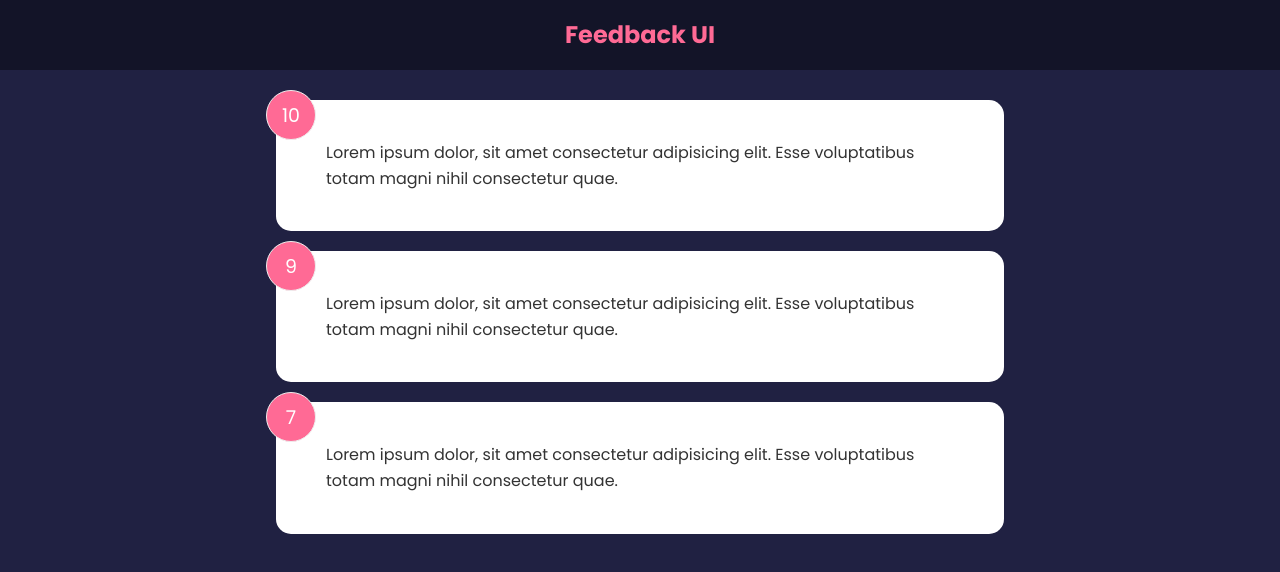
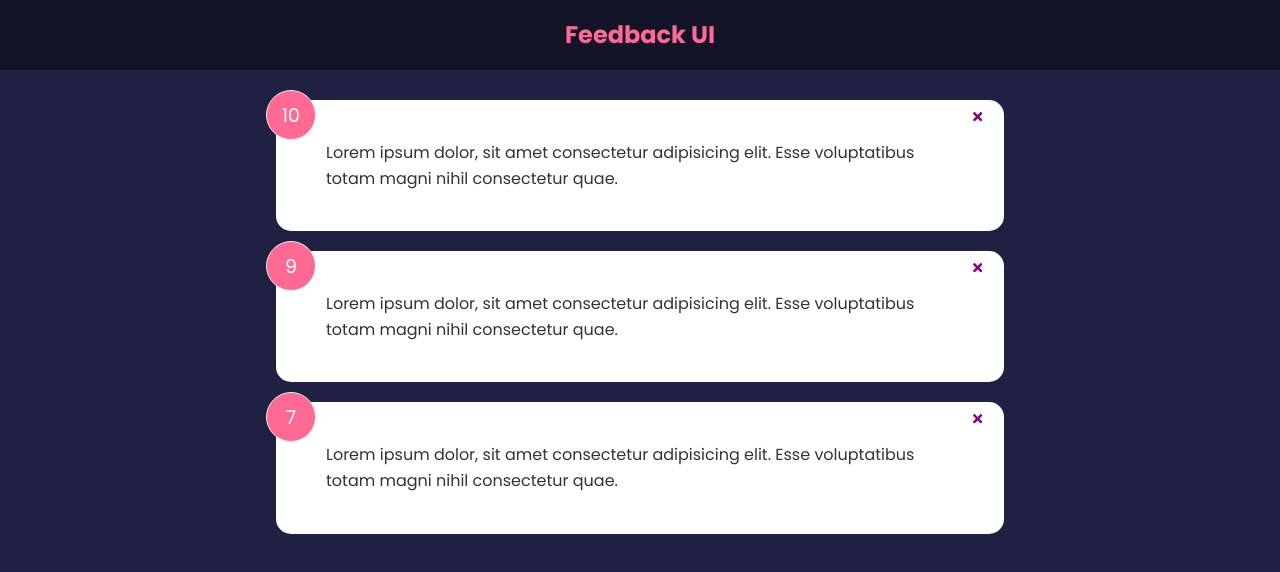
Before and after one commit to rilindtasholli/feedback-app, a React (Create React App) app: page / in a window 1280 px wide. Shown: the top 572 px of the page. Built offline with nearby package versions, Linux system fonts and the light colour scheme.

Commit message:
added Delete Feedback functionality

```diff
--- a/package.json
+++ b/package.json
@@ -9,6 +9,7 @@
     "@testing-library/user-event": "^13.5.0",
     "react": "^18.2.0",
     "react-dom": "^18.2.0",
+    "react-icons": "^4.4.0",
     "react-scripts": "5.0.1",
     "web-vitals": "^2.1.4"
   },
--- a/src/App.js
+++ b/src/App.js
@@ -6,11 +6,17 @@
 function App() {
     const [feedback, setFeedback] = useState(FeedbackData)
 
+    const deleteFeedback = (id) => {
+        if(window.confirm('Are you sure you want to delete?')){
+            setFeedback(feedback.filter(item => item.id != id))
+        }
+    }
+
     return (
         <>
         <Header />
         <div className="container">
-            <FeedbackList feedback={feedback}/>
+            <FeedbackList feedback={feedback} handleDelete={deleteFeedback}/>
         </div>
         </>
     )
--- a/src/components/FeedbackItem.jsx
+++ b/src/components/FeedbackItem.jsx
@@ -1,10 +1,14 @@
+import { FaTimes } from 'react-icons/fa'
 import PropTypes from 'prop-types'
 import Card from "./shared/Card"
 
-function FeedbackItem({feedback}) {
+function FeedbackItem({feedback, handleDelete}) {
   return (
     <Card>
       <div className="num-display">{feedback.rating}</div>
+      <button onClick={() => handleDelete(feedback.id)} className='close'>
+        <FaTimes color='purple'/>
+      </button>
       <div className="text-display">{feedback.text}</div>
     </Card>
   )
--- a/src/components/FeedbackList.jsx
+++ b/src/components/FeedbackList.jsx
@@ -1,7 +1,7 @@
 import PropTypes from 'prop-types'
 import FeedbackItem from "./FeedbackItem"
 
-function FeedbackList({ feedback }) {
+function FeedbackList({ feedback, handleDelete }) {
 
   if(!feedback || feedback.length === 0){
     return <p>No Feedback Yet</p>
@@ -10,7 +10,8 @@
   return (
     <div className="feedback-list">
       {feedback.map((item) => (
-        <FeedbackItem key={item.id} feedback={item}/>
+        <FeedbackItem key={item.id} feedback={item}
+          handleDelete={handleDelete}/>
       ))}
     </div>
   )
```
Also changed, not shown: 1 other file (tests, documents, lock files or other folders).
